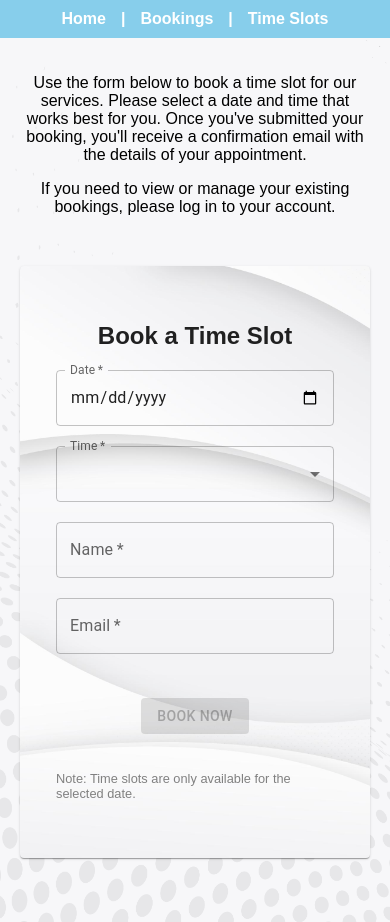
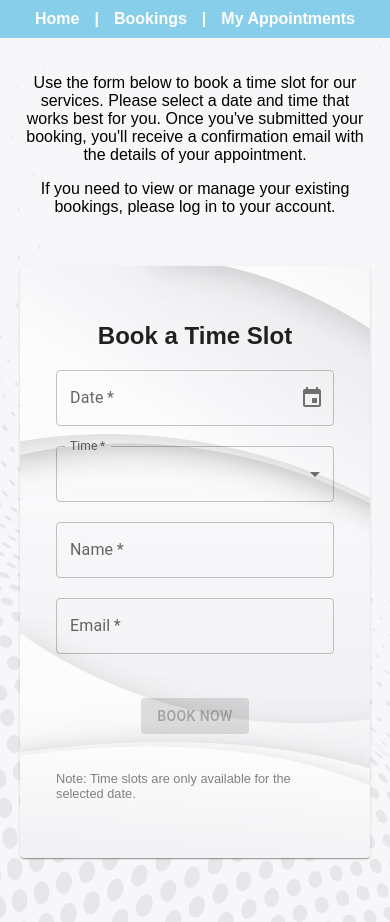
Before and after one commit to tumekie/BookingApp, a React (Create React App) app: page /bookings in a window 390 px wide. Built offline with nearby package versions, Linux system fonts and the light colour scheme.

Commit message:
change to MUI's DatePicker for consistency accross desktop and mobile

```diff
--- a/package.json
+++ b/package.json
@@ -6,10 +6,11 @@
     "@emotion/react": "^11.14.0",
     "@emotion/styled": "^11.14.0",
     "@mui/material": "^7.3.1",
-    "@mui/x-date-pickers": "^8.3.1",
+    "@mui/x-date-pickers": "^8.11.1",
+    "@mui/x-date-pickers-pro": "^8.11.1",
     "@toolpad/core": "^0.16.0",
     "axios": "^1.6.0",
-    "dayjs": "^1.11.13",
+    "dayjs": "^1.11.18",
     "react": "^18.2.0",
     "react-dom": "^18.2.0",
     "react-router-dom": "^6.14.1",
--- a/src/App.js
+++ b/src/App.js
@@ -10,12 +10,12 @@ function App() {
       <nav style={{ padding: '10px', background: 'skyblue', display: 'flex', justifyContent: 'center', gap: '15px', color: 'white', fontWeight: 'bold' }}>
         <Link to="/" style={{ color: 'white', textDecoration: 'none', fontWeight: 'bold' }}>Home</Link> |
         <Link to="/bookings" style={{ color: 'white', textDecoration: 'none', fontWeight: 'bold' }}> Bookings</Link> |
-        <Link to="/slots" style={{ color: 'white', textDecoration: 'none', fontWeight: 'bold' }}> Time Slots</Link>
+        <Link style={{ color: 'white', textDecoration: 'none', fontWeight: 'bold' }}> My Appointments</Link>
       </nav>
       <Routes>
         <Route path="/" element={<Home />} />
         <Route path="/bookings" element={<Bookings />} />
-        <Route path="/slots" element={<TimeSlots />} />
+        {/* <Route path="/appointments" element={<Appointments />} /> */}
       </Routes>
     </Router>
   );
--- a/src/components/BookingForm.js
+++ b/src/components/BookingForm.js
@@ -7,6 +7,10 @@ import TextField from '@mui/material/TextField';
 import MenuItem from '@mui/material/MenuItem';
 import api from '../api/api';
 import background from '../assets/b5.jpg';
+import { LocalizationProvider } from '@mui/x-date-pickers/LocalizationProvider';
+import { DatePicker } from '@mui/x-date-pickers/DatePicker';
+import { AdapterDayjs } from '@mui/x-date-pickers/AdapterDayjs';
+import dayjs from 'dayjs';
 
 function BookingForm() {
   const [bookedTimes, setBookedTimes] = useState([]);
@@ -65,20 +69,25 @@ function BookingForm() {
     <Card component="form" style={{ maxWidth: 500, margin: 'auto', marginTop: 50, padding: 20 , display: 'flex', flexDirection: 'column', alignItems: 'center', backgroundImage: `url(${background})`, backgroundSize: 'cover'}}>
       <CardContent>
         <h2 style={{ display: 'flex', flexDirection: 'column', alignItems: 'center' }}>Book a Time Slot</h2>
-        <TextField
-          type="date"
-          name="date"
-          value={form.date}
-          onChange={handleChange}
-          label="Date"
-          InputLabelProps={{ shrink: true }}
-          fullWidth
-          required
-          style={{ marginBottom: 20 }}
-          inputProps={{
-            min: new Date().toISOString().split("T")[0], // restrict past dates
-          }}
-        />
+        <LocalizationProvider dateAdapter={AdapterDayjs}>
+          <DatePicker
+            label="Date"
+            value={form.date ? dayjs(form.date) : null}
+            onChange={(newValue) => {
+              handleChange({
+                target: { name: 'date', value: newValue ? newValue.format('YYYY-MM-DD') : '' },
+              });
+            }}
+            slotProps={{
+              textField: {
+                fullWidth: true,
+                required: true,
+                style: { marginBottom: 20 },
+              },
+            }}
+            minDate={dayjs()} // restrict past dates
+          />
+        </LocalizationProvider>
         <TextField
           select
           name="time"
```
Also changed, not shown: 1 other file (tests, documents, lock files or other folders).
